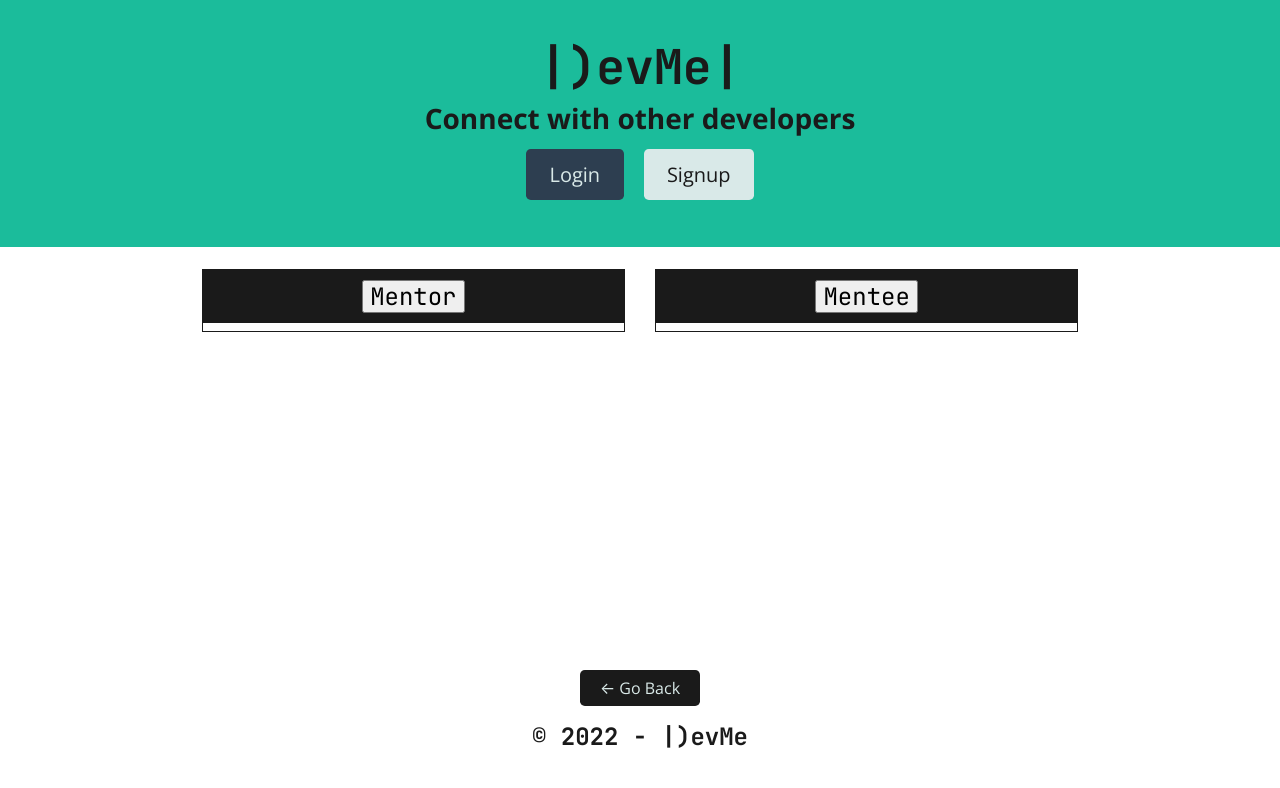
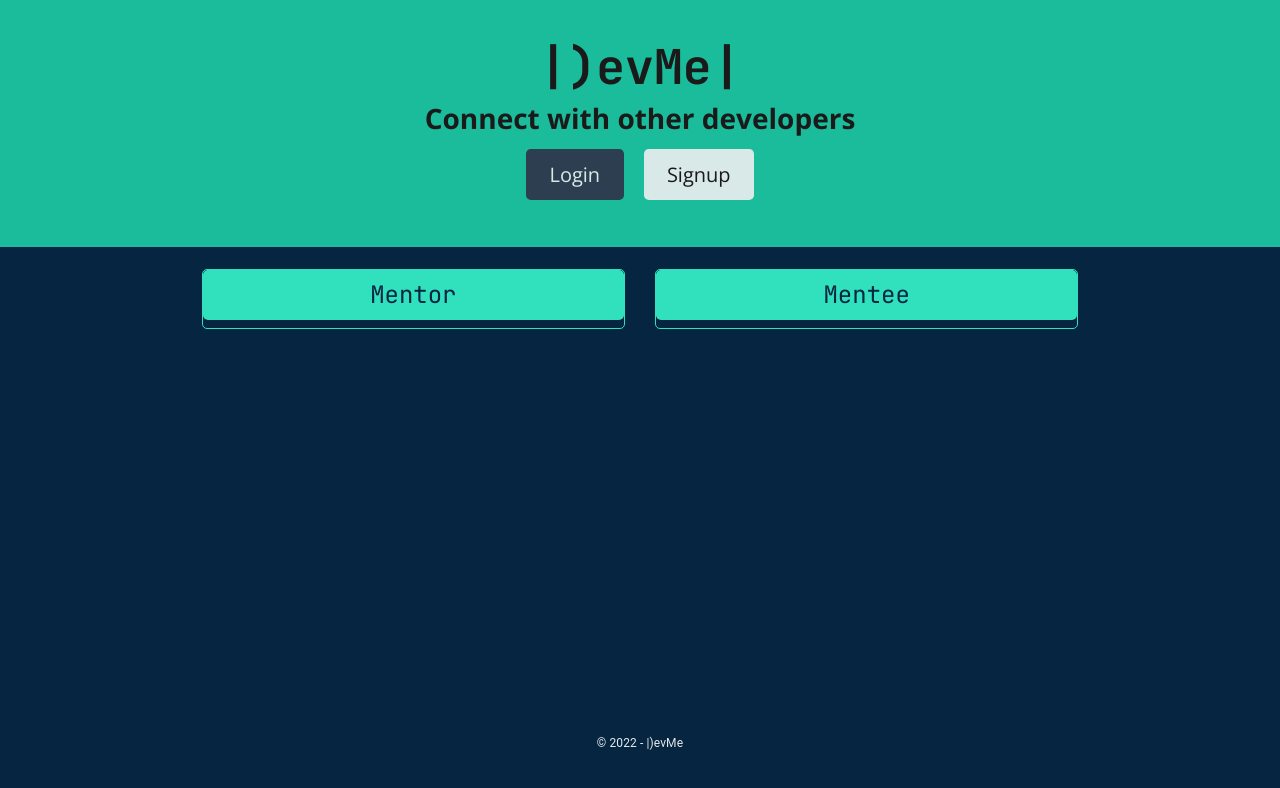
Before and after one commit to ddangeles/DevMe, a React (Create React App) app in the folder client/: page /signup in a window 1280 px wide. Shown: the top 788 px of the page. Built offline with nearby package versions, Linux system fonts and the light colour scheme.

Commit message:
update styling

```diff
--- a/client/src/components/FindStudent/index.js
+++ b/client/src/components/FindStudent/index.js
@@ -25,7 +25,8 @@ function FindStudent() {
   return (
 
 
-    <div className="col-12 col-md-10 my-3"> {filter}
+    <div className="col-12 col-md-10 my-3 align-center justify-center">
+    {/* {filter} */}
       <Filter setFilter={setFilter}/>
 
       {loading ? (
--- a/client/src/components/Footer/index.js
+++ b/client/src/components/Footer/index.js
@@ -1,5 +1,6 @@
 import React from 'react';
 import { useLocation, useNavigate } from 'react-router-dom';
+import Typography from '@mui/material/Typography';
 
 const Footer = () => {
   const location = useLocation();
@@ -7,15 +8,17 @@ const Footer = () => {
   return (
     <footer className="w-100 mt-auto text-dark p-4">
       <div className="container text-center mb-5">
-        {location.pathname !== '/' && (
+        {/* {location.pathname !== '/' && (
           <button
-            className="btn btn-dark mb-3"
+            className="footerButton"
             onClick={() => navigate(-1)}
           >
             &larr; Go Back
           </button>
-        )}
-        <h4>&copy; {new Date().getFullYear()} - |)evMe</h4>
+        )} */}
+        <br/>
+        <br/>
+        <Typography sx={{color: '#e6e9ec', background:'#052541', border:'0px', fontSize:'12px'}}>&copy; {new Date().getFullYear()} - |)evMe</Typography>
       </div>
     </footer>
   );
--- a/client/src/components/MenteeSignup/index.js
+++ b/client/src/components/MenteeSignup/index.js
@@ -52,7 +52,7 @@ const MenteeSignup = () => {
     <main className="flex-row justify-center mb-4">
       <div className="col-12 col-lg-10">
         <div className="card">
-          <h4 className="card-header bg-dark text-light p-2">Sign Up as Mentee</h4>
+          <h4 className="card-header p-2">Sign Up as Mentee</h4>
           <div className="card-body">
             {data ? (
               <p>
@@ -63,7 +63,7 @@ const MenteeSignup = () => {
               <form onSubmit={handleFormSubmit}>
                 <input
                   className="form-input"
-                  placeholder="Your username"
+                  placeholder="Your name"
                   name="name"
                   type="text"
                   value={formState.name}
--- a/client/src/components/MentorSignup/index.js
+++ b/client/src/components/MentorSignup/index.js
@@ -52,7 +52,7 @@ const MentorSignup = () => {
     <main className="flex-row justify-center mb-4">
       <div className="col-12 col-lg-10">
         <div className="card">
-          <h4 className="card-header bg-dark text-light p-2">Sign Up as Mentor</h4>
+          <h4 className="card-header p-2">Sign Up as Mentor</h4>
           <div className="card-body">
             {data ? (
               <p>
@@ -63,7 +63,7 @@ const MentorSignup = () => {
               <form onSubmit={handleFormSubmit}>
                 <input
                   className="form-input"
-                  placeholder="Your username"
+                  placeholder="Your name"
                   name="name"
                   type="text"
                   value={formState.name}
--- a/client/src/index.css
+++ b/client/src/index.css
@@ -22,6 +22,26 @@ html {
   /* 2 */
 }
 
+.footerButton{
+  background: var(--light);
+  color: var(--medium);
+  font-size: 10px;
+}
+
+.signupButton{
+  background: #31e1bd;
+  color: var(--medium);
+  border: none;
+}
+
+.mediumFont{
+  color: var(--medium);
+}
+
+.lightFont{
+  color: var(--light);
+}
+
 /* Sections
    ========================================================================== */
 /**
@@ -29,6 +49,8 @@ html {
  */
 body {
   margin: 0;
+  background: var(--medium);
+  color: var(--light);
 }
 
 /**
@@ -1109,14 +1131,16 @@ a:hover {
 }
 
 .card {
-  border: 1px solid #1a1a1a;
+  border: 1px solid #31e1bd;
   margin-bottom: 1rem;
+  border-radius:5px;
 }
 
 .card .card-header {
   padding: 0.375rem;
-  background-color: #2d3e50;
-  color: #d9e9e8;
+  background-color: #31e1bd;
+  color: var(--medium);
+  border-radius: 5px;
 }
 
 .card .card-body {
--- a/client/src/pages/Login.js
+++ b/client/src/pages/Login.js
@@ -42,15 +42,15 @@ const Login = (props) => {
 
   return (
     <main className="flex-row justify-center mb-4">
-      <div className="col-12 col-lg-10">
+      <div className="col-6 col-lg-6">
         <div className="card">
-          <h4 className="card-header bg-dark text-light p-2">Login</h4>
+          <h4 className="card-header p-2">Login</h4>
           <div className="card-body">
             {data ? (
-              <p>
+              <div className="lightFont">
                 Success! You may now head{' '}
                 <Link to="/">back to the homepage.</Link>
-              </p>
+              </div>
             ) : (
               <form onSubmit={handleFormSubmit}>
                 <input
--- a/client/src/pages/Signup.js
+++ b/client/src/pages/Signup.js
@@ -24,14 +24,14 @@ const Signup = () => {
       <main className="flex-row justify-center mb-4">
         <div className="col-6 col-lg-5">
           <div className="card">
-            <h4 className="card-header bg-dark text-light p-2 text-center"><button onClick={handleClick} id="button-mentor">Mentor</button></h4>
+            <h4 className="card-header p-2 text-center"><button className="signupButton" onClick={handleClick} id="button-mentor">Mentor</button></h4>
 
           </div>
         </div>
 
         <div className="col-6 col-lg-5">
           <div className="card">
-            <h4 className="card-header bg-dark text-light p-2 text-center"><button onClick={handleClick2} id="button-mentee">Mentee</button></h4>
+            <h4 className="card-header p-2 text-center"><button className="signupButton" onClick={handleClick2} id="button-mentee">Mentee</button></h4>
 
           </div>
         </div>
--- a/client/src/pages/SingleProfile.js
+++ b/client/src/pages/SingleProfile.js
@@ -1,4 +1,5 @@
 import React from 'react';
+import { Link, useLocation, useNavigate } from 'react-router-dom';
 
 import { Navigate, useParams } from 'react-router-dom';
 import { useQuery } from '@apollo/client';
@@ -18,9 +19,12 @@ import Typography from '@mui/material/Typography';
 import TextField from '@mui/material/TextField';
 import CardHeader from '@mui/material/CardHeader';
 
+
 import Avatar from '../components/Avatar';
 
 const SingleProfile = () => {
+  const location = useLocation();
+  const navigate = useNavigate();
   const { profileId } = useParams();
 
   // If there is no `profileId` in the URL as a parameter, execute the `QUERY_ME` query instead for the logged in user's information
@@ -54,13 +58,16 @@ const SingleProfile = () => {
     );
   }
 
+
+
   return (
     <div>
 
-      <h2 className="card-header">
+      <Typography sx={{color: '#e6e9ec', background:'#052541', border:'0px', fontSize:'25px'}}>
         You are viewing {`${profile.name}'s profile!`}
-      </h2>
-
+        <br/>
+      </Typography>
+      <br/>
 
       {/* <div className="my-4 p-4" style={{ border: '1px dotted #1a1a1a' }}>
         <SkillForm profileId={profile._id} />
@@ -80,7 +87,7 @@ const SingleProfile = () => {
               <Avatar name={profile.name} />
             }
             title={<Typography sx={{ color: '#052541', fontSize: '25px', fontWeight: 'bold', mb: -'1', mt: -'1' }}>{profile.name}</Typography>}
-            subheader={<Typography sx={{ color: '#e6e9ec', fontSize: '15px', }}>{profile.membershipType}</Typography>}
+            subheader={<Typography sx={{ color: '#393D39', fontSize: '15px', }}>{profile.membershipType}</Typography>}
           />
           <Typography sx={{ mb: 1.5, fontSize: 15, ml: 3, }} color="text.secondary">
             Email: {`${profile.email}`}
@@ -94,6 +101,12 @@ const SingleProfile = () => {
           <Typography sx={{ mb: 1.5, fontSize: 15, ml: 3, }} color="text.secondary" gutterBottom>
             Skills: {`${profile.skills} `}
           </Typography>
+          <Typography>
+          {location.pathname !== '/' && (
+            <Button onClick={() => navigate(-1)}
+            sx={{color: '#052541'}}
+            >Back</Button>)}
+          </Typography>
         </CardContent>
       </Card>
 
```
Also changed, not shown: client/src/components/ProfileList/index.js (+75 -15 lines), 1 other file (tests, documents, lock files or other folders).
